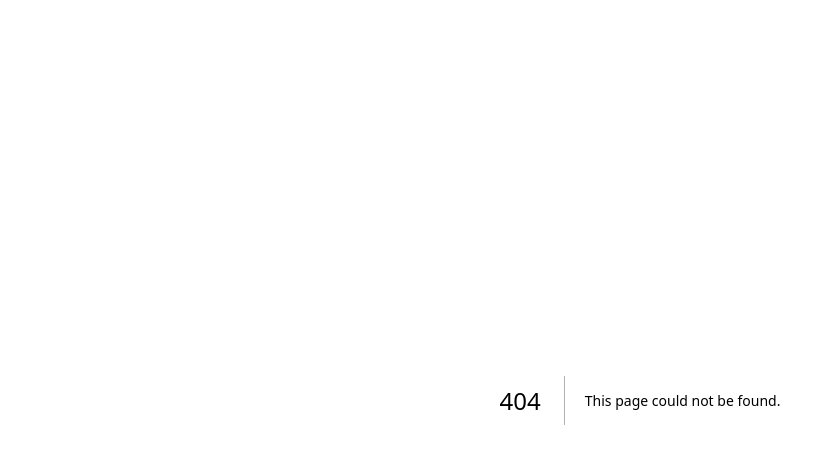
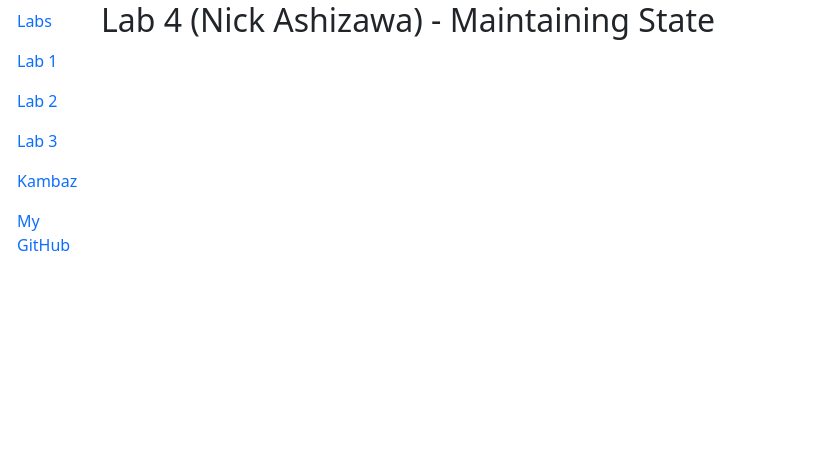
Before and after one commit to nick-ashi/kambaz-next-js, a Next.js app: page /Labs/Lab4 in a window 1280 px wide. Before the commit this address had no page. Shown: the top 464 px of the page, without its empty margins (0-825 px from the left). Built offline with nearby package versions, Linux system fonts and the light colour scheme.

Commit message:
a4 branch

```diff
--- /dev/null
+++ b/app/Labs/Lab4/page.tsx
@@ -0,0 +1,7 @@
+export default function Lab4() {
+  return (
+    <div>
+      <h2>Lab 4 (Nick Ashizawa) - Maintaining State</h2>
+    </div>
+  )
+}
```
